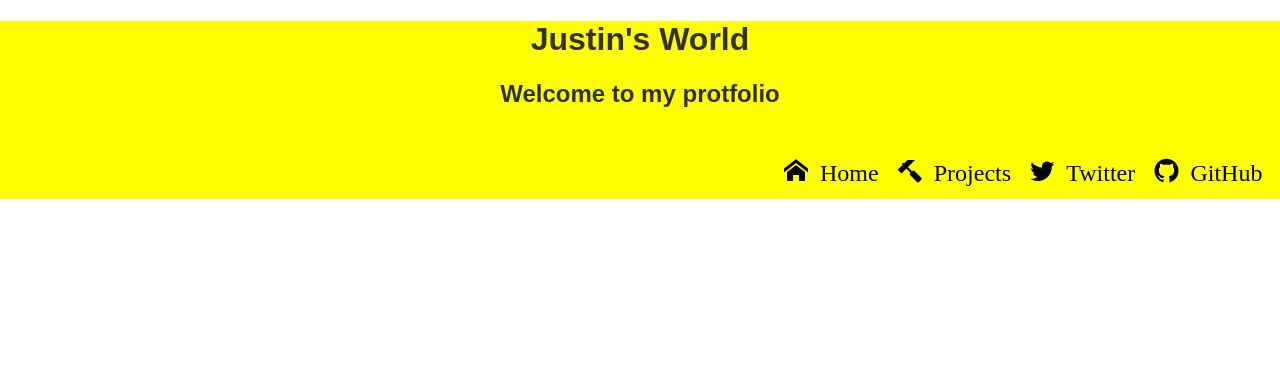
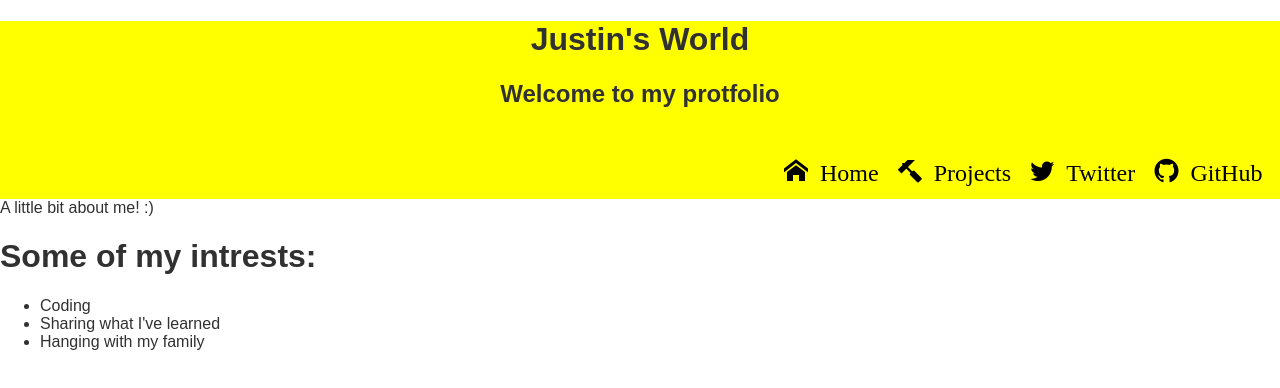
Before and after one commit to justin98366/portfolio-301, a plain HTML site: page index.html in a window 1280 px wide. Drawn offline with nearby package versions, Linux system fonts and the light colour scheme; files whose address does not match are found by name.

Commit message:
added funtionality for about me and projects tab

```diff
--- a/index.html
+++ b/index.html
@@ -23,8 +23,8 @@
         <ul id="one">
           <li><a href="http://github.com/justin98366" target="_blank" class="icon-github"> GitHub</a></li>
           <li><a href="https://twitter.com/King_JG" target="_blank" class="icon-twitter"> Twitter</a></li>
-          <li class="tab" data-content="about"><a href="#" class="icon-hammer"> Projects</a></li>
-          <li class="tab" data-content="articles"><a href="#" class="icon-home"> Home</a></li>
+          <li class="tab" data-content="articles"><a href="#" class="icon-hammer"> Projects</a></li>
+          <li class="tab" data-content="about"><a href="#" class="icon-home"> Home</a></li>
         </ul>
 
       </nav>
@@ -43,6 +43,22 @@
         <section class="project-description"></section>
       </article>
     </section>
-
+    <section id="about" class="tab-content">
+        <header>
+          A little bit about me! :)
+        </header>
+        <section>
+          <h1>Some of my intrests:</h1>
+          <ul>
+            <li>Coding</li>
+            <li>Sharing what I've learned</li>
+            <li>Hanging with my family</li>
+          </ul>
+        </section>
+      </section>
+    <script src="https://ajax.googleapis.com/ajax/libs/jquery/3.1.1/jquery.min.js"></script>
+    <script src="scripts/projectList.js"></script>
+    <script src="scripts/project.js"></script>
+    <script src="scripts/projectView.js"></script>
   </body>
 </html>
--- a/scripts/projectView.js
+++ b/scripts/projectView.js
@@ -1 +1,14 @@
 'use strict'
+
+var projectView = {};
+
+projectView.handleMainNav = function() {
+  $('.main-nav').on('click', '.tab', function() {
+    $('.tab-content').hide();
+    $('#' + $(this).data('content')).fadeIn();
+  });
+
+  $('.main-nav .tab:eq(1)').click();
+};
+
+$(document).ready(function() {projectView.handleMainNav()});
--- a/styles/modules.css
+++ b/styles/modules.css
@@ -35,9 +35,9 @@
   list-style: none;
 }
 
-.template {
+/*.template {
   display: none;
-}
+}*/
 
 .byline {
   color: #777;
```
